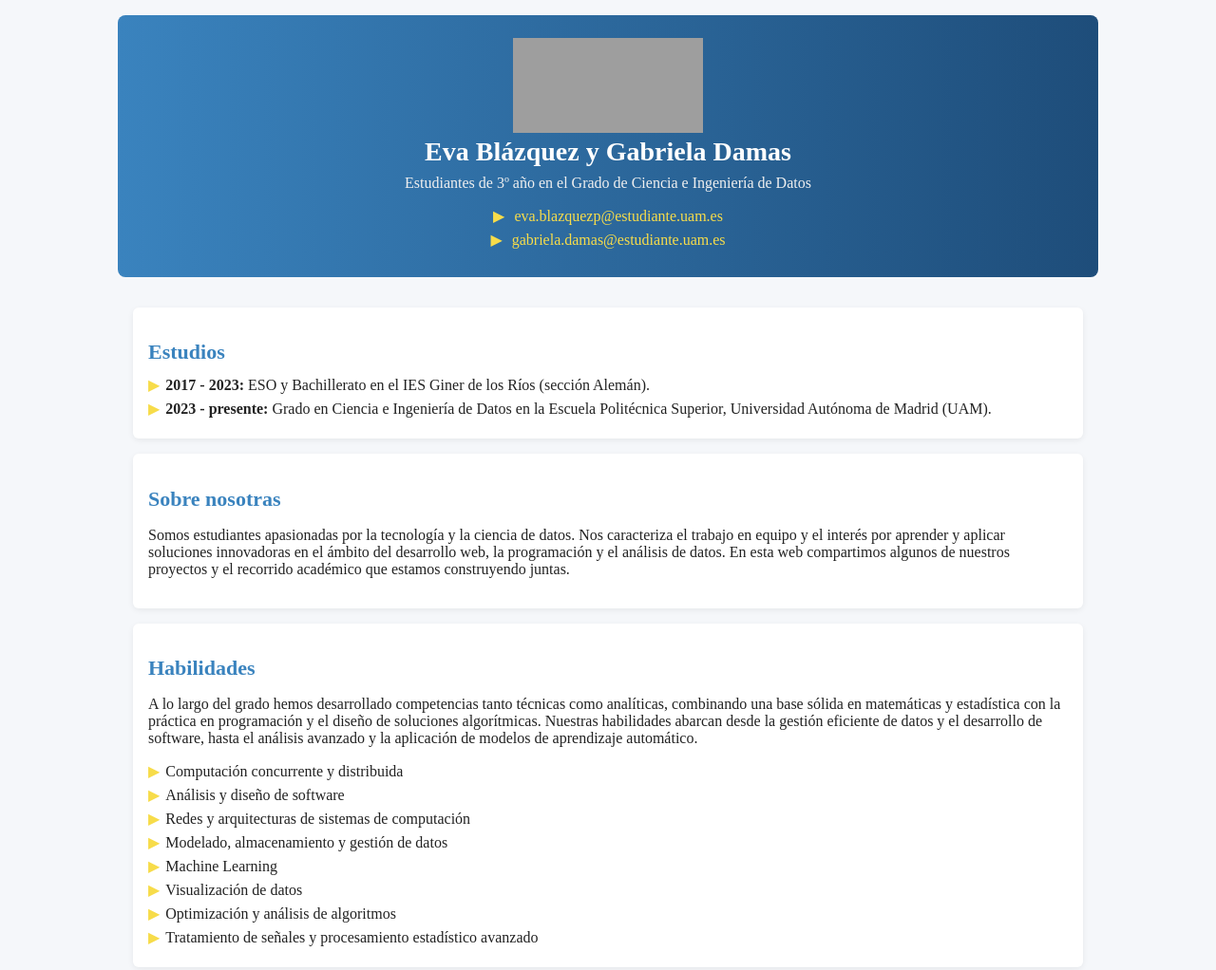
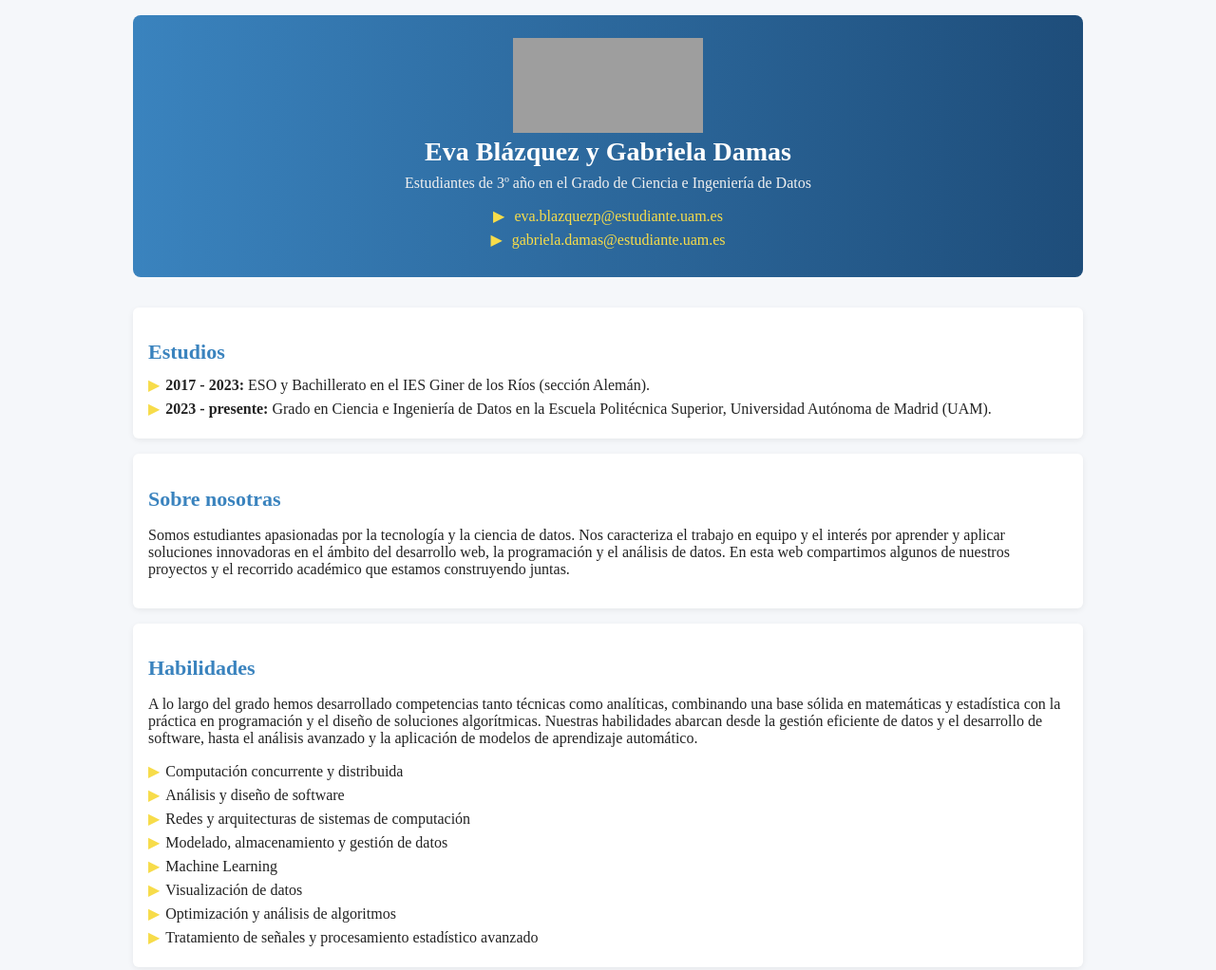
Before and after one commit to gabrieladamasuam/p1-cd-web_curriculum, a plain HTML site: page index.html in a window 1280 px wide. Shown: the top 1022 px of the page at 95% size. Drawn offline with Linux system fonts and the light colour scheme; grey boxes are pictures that could not be loaded.

Commit message:
finalisimo 100%

```diff
--- a/styles.css
+++ b/styles.css
@@ -30,6 +30,8 @@ html, body {
   border-radius: 8px;
   margin: 16px auto;
   padding: 24px 16px;
+  max-width: 1000px;
+  box-sizing: border-box;
 }
 
 .intro h1 {
```
